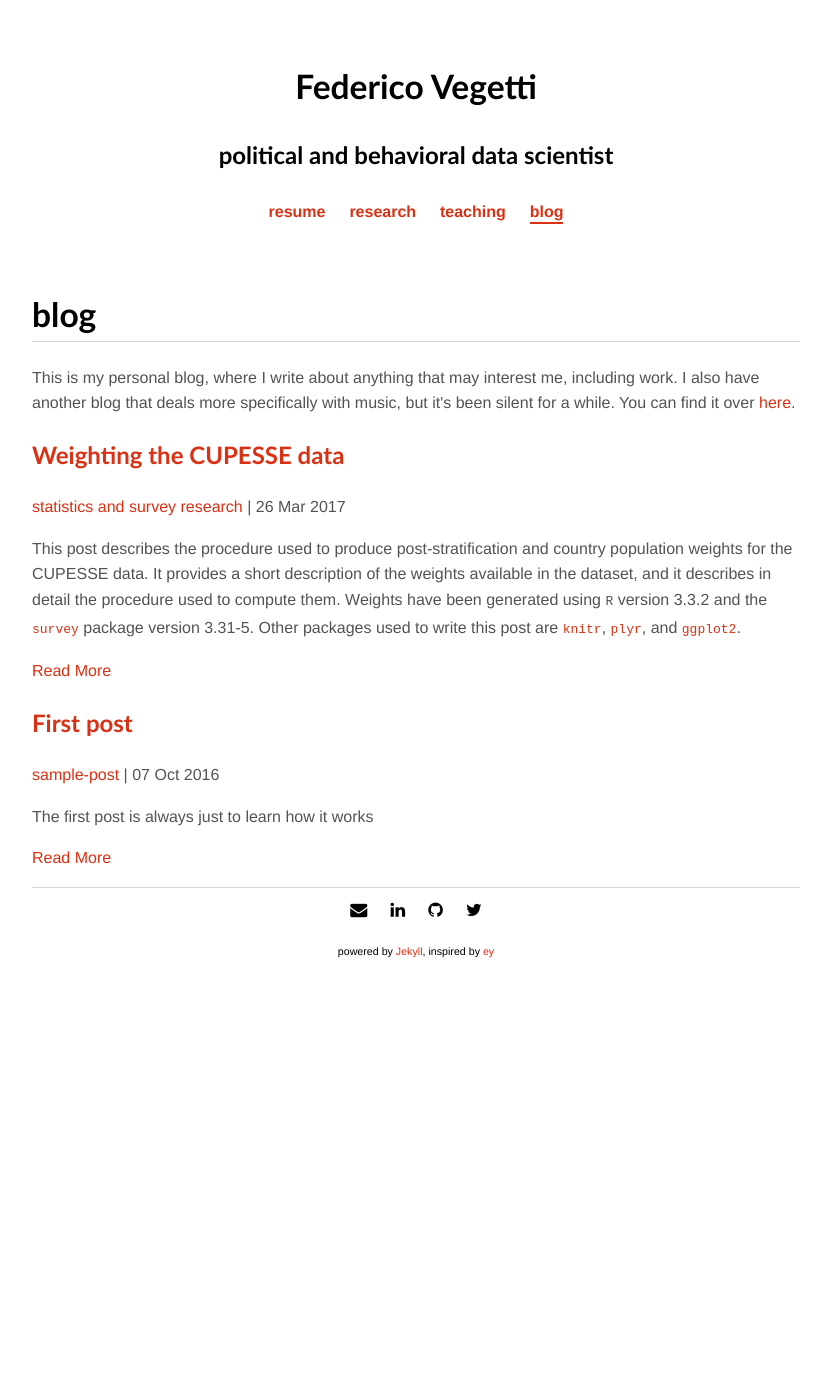
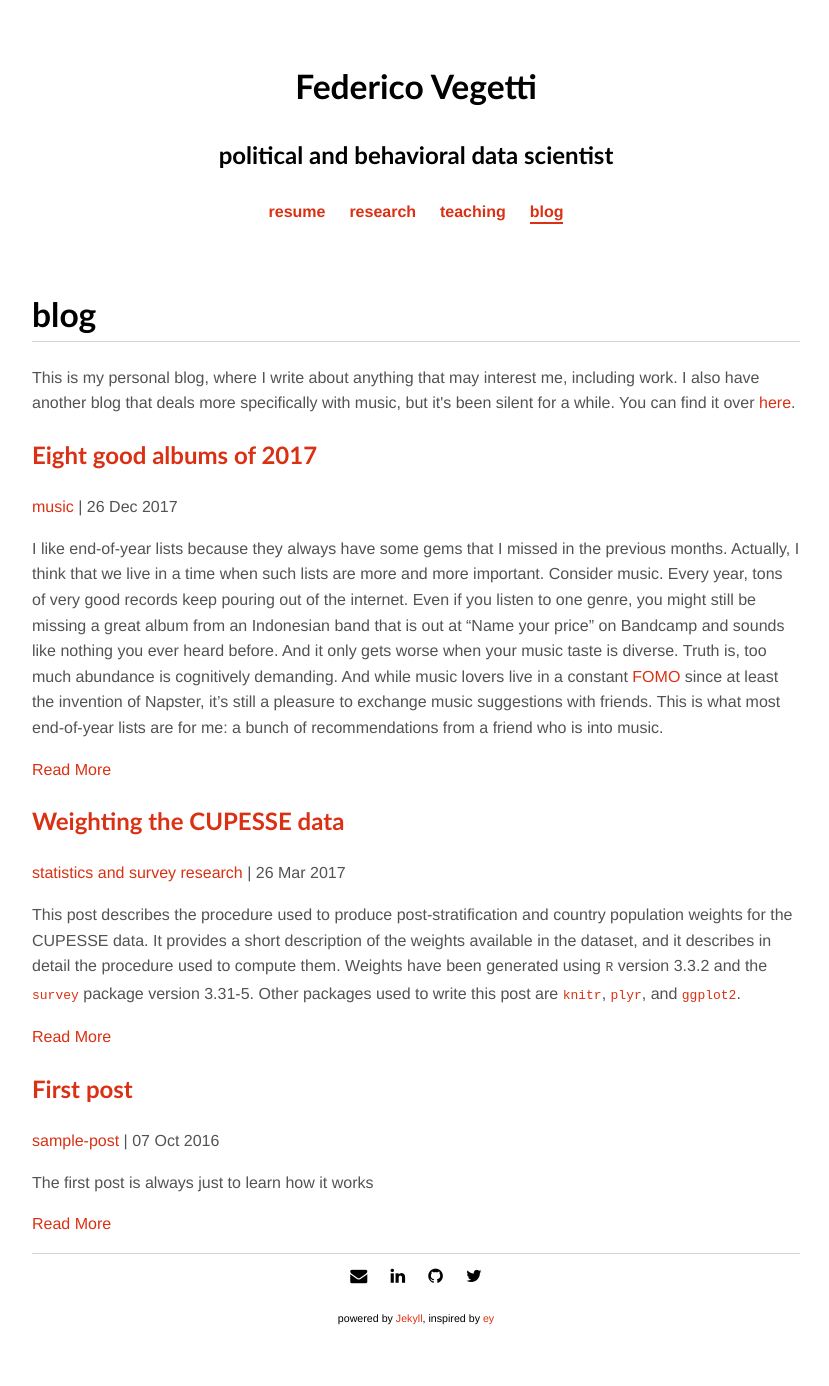
Before and after one commit to federicovegetti/federicovegetti.github.io, a Jekyll site: the page built from blog/index.html, in a window 1280 px wide. Shown: the whole page, without its empty margins (224-1053 px from the left). Built offline with Jekyll 4.4.1, drawn with Linux system fonts in a browser that asks for light colours; the list of posts is cut into pages by our own code; before the commit the page ends 1019 px from its top, so only the background shows below that; some of the changed lines change nothing that is shown.

Commit message:
new post

```diff
--- a/_config.yml
+++ b/_config.yml
@@ -12,6 +12,7 @@ twitter_username:     fedeunderstress
 github_username:      federicovegetti
 linkedin_username:    federicovegetti
 
-
+# Blog posts
 paginate:             5
 paginate_path:        "/blog/page:num/"
+future:               true
--- /dev/null
+++ b/_posts/2017-12-26-best-music.md
@@ -0,0 +1,83 @@
+---
+layout: post
+title: "Eight good albums of 2017"
+date: 2017-12-26
+category: music
+---
+
+I like end-of-year lists because they always have some gems that I missed in the previous months. Actually, I think that we live in a time when such lists are more and more important. Consider music. Every year, tons of very good records keep pouring out of the internet. Even if you listen to one genre, you might still be missing a great album from an Indonesian band that is out at "Name your price" on Bandcamp and sounds like nothing you ever heard before. And it only gets worse when your music taste is diverse. Truth is, too much abundance is cognitively demanding. And while music lovers live in a constant [FOMO](https://en.wikipedia.org/wiki/Fear_of_missing_out){:target="_blank"} since at least the invention of Napster, it's still a pleasure to exchange music suggestions with friends. This is what most end-of-year lists are for me: a bunch of recommendations from a friend who is into music.
+
+(Of course, there are also lists that aim at naming the "objectively" best records of the year: usually they all have the same records in them, and usually 90% of those records you already know. To keep the metaphor going, that's like that friend who thinks that talking about music is all about reputation-building through signaling musical sophistication. This post here doesn't aim that high.)
+
+This list here is neither about the "best albums of 2017", nor about "my favorite albums of 2017". These are just some albums that came out in 2017 and I liked a lot, and I'm recommending to you, my friend. The order in which they appear is rigorously alphabetic. Also, they are all Italian bands, and they all came out on independent record labels. You are not going to find these albums on most other lists that you'll read this year.
+
+
+# Bennett - Bennett
+<iframe style="border: 0; width: 100%; height: 120px;" src="https://bandcamp.com/EmbeddedPlayer/album=3440629513/size=large/bgcol=ffffff/linkcol=0687f5/tracklist=false/artwork=small/transparent=true/" seamless><a href="http://toloselatrack.bandcamp.com/album/bennett">Bennett by Bennett</a></iframe>
+When this album came out back in June, I kept on playing it on repeat for a few days. This is a great summer record, one that you want to play super loud in your car while driving with an open window. It's both heavy and sludgy like an elephant, and catchy as hell. 90% of the job is done by the guitars. They manage to create a huge wall of sound that gives the record its majestic impact, and they also deliver most of the hooks. The vocals are angry, but in a motivating way. And there is a melodic thread going through every song that makes them personal and recognizable. It reminded me of the video "Fat kid gets revenge" that went viral a few years ago: it's slow, it's powerful, and it feels so *good*.
+
+**Label**: To lose la track
+
+**Genre**: Fat kid gets revenge 'core
+
+# Deaf Lingo - Bug
+<iframe style="border: 0; width: 100%; height: 120px;" src="https://bandcamp.com/EmbeddedPlayer/album=3091320222/size=large/bgcol=ffffff/linkcol=0687f5/tracklist=false/artwork=small/transparent=true/" seamless><a href="http://deaflingo.bandcamp.com/album/bug">Bug by Deaf Lingo</a></iframe>
+Fact: Deaf Lingo are friends, so I'm partial. Another fact: if this record was made by a random American band, it would make a lot more "best punk records of 2017" lists than this. Sure, you can argue that a lot of Italian bands sound too similar to American bands, and they should develop *their own* sound. But then again, unless you think that Italian punk rock should have the mandolin and the [mouth harp](https://youtu.be/RkUf8Z7daCs){:target="_blank"} (which would be pretty cool anyway), there's nothing forcedly American in this album, just a lot of good ideas. The songs are spontaneously catchy, the production is refreshingly dirty, and the use of effects is tasteful. The result is so effective that it will get stuck in your head for days.
+
+**Label**: Fatty Liver Records
+
+**Genre**: Power pop played in a garage
+
+
+# Destroy All Gondolas - Laguna di Satana
+<iframe style="border: 0; width: 100%; height: 120px;" src="https://bandcamp.com/EmbeddedPlayer/album=1878456392/size=large/bgcol=ffffff/linkcol=0687f5/tracklist=false/artwork=small/transparent=true/" seamless><a href="http://destroyallgondolas.bandcamp.com/album/laguna-di-satana">Laguna Di Satana by Destroy All Gondolas</a></iframe>
+I like to think of Destroy All Gondolas as a group of men who got sick of hearing the Pulp Fiction theme in every rock bar in Venice, and one day said "You know what? Let's make a band that sounds exactly like this, but thrash metal!" The result is a mix between surf and rock'n'roll, played twice the speed with heavy distortion. And yes, it is as awesome as it sounds. Not much more to say, just a super funny record. If someone in Quentin Tarantino's gang would ever decide to make a new *Grindhouse* movie, Destroy All Gondolas should make the soundtrack.
+
+**Label**: Macina Dischi, Sonatine Produzioni, Shyrec, Deathcrush Distro, Crampi Rec
+
+**Genre**: Surf in hipster's blood
+
+
+# Heroin in Tahiti - Remoria
+<iframe style="border: 0; width: 100%; height: 120px;" src="https://bandcamp.com/EmbeddedPlayer/album=2500143138/size=large/bgcol=ffffff/linkcol=0687f5/tracklist=false/artwork=small/transparent=true/" seamless><a href="http://soave.bandcamp.com/album/heroin-in-tahiti-remoria">Heroin in Tahiti - Remoria by soave</a></iframe>
+Talking about how Italian bands should sound to be recognized as authentic by non-Italians, this is an interesting take on it. For context: before being [gang raped by Silvio Berlusconi and Ronald Reagan alike](https://youtu.be/7fjZSJpFiGM){:target="_blank"}, Italian cinema produced a lot of epic low-budget horrors and thrillers that compensated for the lack of good visual effects with [super creepy atmospheres](https://youtu.be/tfrRXmI7kgQ){:target="_blank"}, often [borrowed from Italian folklore](https://youtu.be/WnhDP7yYfNc){:target="_blank"}. Fast forward to 2012, and a few bands are making music inspired by those atmospheres, a sort of hauntological movement called "Italian occult psychedelia". Heroin in Tahiti are like the archetype of this genre. This album is a collection of instrumental tracks built around an interesting concept, an alternate legend of the foundation of Rome where Remus wins the fight with his brother Romolus, and becomes the founder of the city (which is then named *Remoria*). The music is dark and mysterious. There is a lot of tension building up due to a wise use of drones and percussions, which occasionally drops into Mediterranean-flavored melodies and 1970s-proggy synths. This kind of music is supposed to create landscapes for your mind to wander, and this album brings you to places that you don't get to visit too often.
+
+**Label**: Soave
+
+**Genre**: Italian occult psychedelia
+
+
+# Julie's Haircut - Invocation And Ritual Dance Of My Demon Twin
+<iframe style="border: 0; width: 100%; height: 120px;" src="https://bandcamp.com/EmbeddedPlayer/album=1228447832/size=large/bgcol=ffffff/linkcol=0687f5/tracklist=false/artwork=small/transparent=true/" seamless><a href="http://julieshaircut.bandcamp.com/album/invocation-and-ritual-dance-of-my-demon-twin">Invocation And Ritual Dance Of My Demon Twin by Julie&#39;s Haircut</a></iframe>
+You want a more traditional trip, without all the esoteric South-Italian stuff? Then this album is the way to go. This is a side of psychedelic music that adheres more to the stylistic features of 70s space-rock and krautrock. The only "strange" elements are some sax parts that sound almost free jazz, and some whispered vocals that give an overall creepy feeling. However, the music never gets boring, and the tension in most songs grows so nicely that sometimes you are 10 minutes into the track and you don't even realize. Recommended for driving, possibly surrounded by some nice landscapes, or at night.
+
+**Label**: Rocket Recordings
+
+**Genre**: Less Italian, less occult, more psychedelia
+
+
+# Lleroy - Dissipatio HC
+<iframe style="border: 0; width: 100%; height: 120px;" src="https://bandcamp.com/EmbeddedPlayer/album=3971957491/size=large/bgcol=ffffff/linkcol=0687f5/tracklist=false/artwork=small/transparent=true/" seamless><a href="http://lleroy999.bandcamp.com/album/dissipatio-hc">DISSIPATIO HC by LLEROY</a></iframe>
+Albums that are named after a music genre tend to have the ambition to either define the boundaries of the genre itself, or to [push them a bit further](https://youtu.be/iHhe6ziuo3k){:target="_blank"}. This album's name cites both a music genre (*hardcore* punk) and a cult Italian novel of the 70s called "[Dissipatio H. G.](https://it.wikipedia.org/wiki/Dissipatio_H._G.){:target="_blank"}", *dissipatio humani generis*, where a man who wants to commit suicide changes his mind only to find out that every other person in the world suddenly disappeared. And the music is exactly what the name suggests: an attempt to push the borders of hardcore into territories where desolation and nihilism coexist with the more traditional aggression. However, the result is neither overly intellectualized, nor inaccessible. The real strength of this album is that it is in equal parts sludgy, twisted and catchy, and in most songs it manages to be all of these *at the same time*. This is one of the most interesting and inspiring takes on hardcore punk that I've heard in recent years. Quite ironically so, given the premise.
+
+**Label**: BloodySoundFucktory, Sonatine Produzioni, Sangue Dischi, SantaValvola, Vollmer Industries, Fuzzy Cluster, Taxy Driver, UA!, Coypu Records
+
+**Genre**: Sludge with heroin instead of weed
+
+
+# Progenie Terrestre Pura - oltreLuna
+<iframe style="border: 0; width: 100%; height: 120px;" src="https://bandcamp.com/EmbeddedPlayer/album=1666837331/size=large/bgcol=ffffff/linkcol=0687f5/tracklist=false/artwork=small/transparent=true/" seamless><a href="http://progenieterrestrepura.bandcamp.com/album/oltreluna">oltreLuna by Progenie Terrestre Pura</a></iframe>
+I'm not a huge black metal fan, but in the last 5-10 years a few bands started mixing it with post-rock, ambient, psychedelia and whatnot, and this made me totally fall for it. Progenie Terrestre Pura offer a space-themed perspective on this genre, and the result is the perfect soundtrack for an amazing space opera that hasn't been made yet, but that unveils in your imagination every time you listen to this album. They even add an "ethnic" touch to it by putting random percussions and Mediterranean melodies here and there, and they manage to get away with it without sounding forced at all. The most strictly metal part is also great. The problem with black metal is that, if you are not used to it, it can be super boring. However, this album is filled with captivating guitar riffs and melodic openings that complement nicely the fast drumming and the harsh vocals. Recommended if you secretely wish that the soundtrack of [The Expanse](http://www.imdb.com/title/tt3230854/){:target="_blank"} was made by [Deafheaven](https://youtu.be/GfbLWHT7vUU){:target="_blank"}.
+
+**Label**: Avantgarde Music
+
+**Genre**: Space epic black metal
+
+
+# Valerian Swing - Nights
+<iframe style="border: 0; width: 100%; height: 120px;" src="https://bandcamp.com/EmbeddedPlayer/album=4106459270/size=large/bgcol=ffffff/linkcol=0687f5/tracklist=false/artwork=small/transparent=true/" seamless><a href="http://toloselatrack.bandcamp.com/album/nights">Nights by Valerian Swing</a></iframe>
+Valerian Swing make music that is difficult to classify, and to a certain extent even to grasp, but it leaves me completely mesmerized. In philosophy, the "[*sublime*](https://en.wikipedia.org/wiki/Sublime_(philosophy)){:target="_blank"}" is often defined as the property of some things, like [nature](https://commons.wikimedia.org/wiki/File:Caspar_David_Friedrich_-_Wanderer_above_the_sea_of_fog.jpg#/media/File:Caspar_David_Friedrich_-_Wanderer_above_the_sea_of_fog.jpg){:target="_blank"}, that instil in the viewer a sense of total absorption and awe. It is different from "*beauty*", in that whereas something beauty is harmless for you, something sublime has the potential to annihilate your self, to reduce you to *nothing*. Well, I think that this record has something sublime in it. It's like post rock with a lot of electronics, some math riffs, some random free jazz parts where the music loses consistency and almost coordination, and then some anthemic openings. But overall this mix *works*, songs are super catchy and captivating. Don't know what else to say, just that this is an excellent album.
+
+**Label**: To lose la track
+
+**Genre**: Sublime post rock
```
